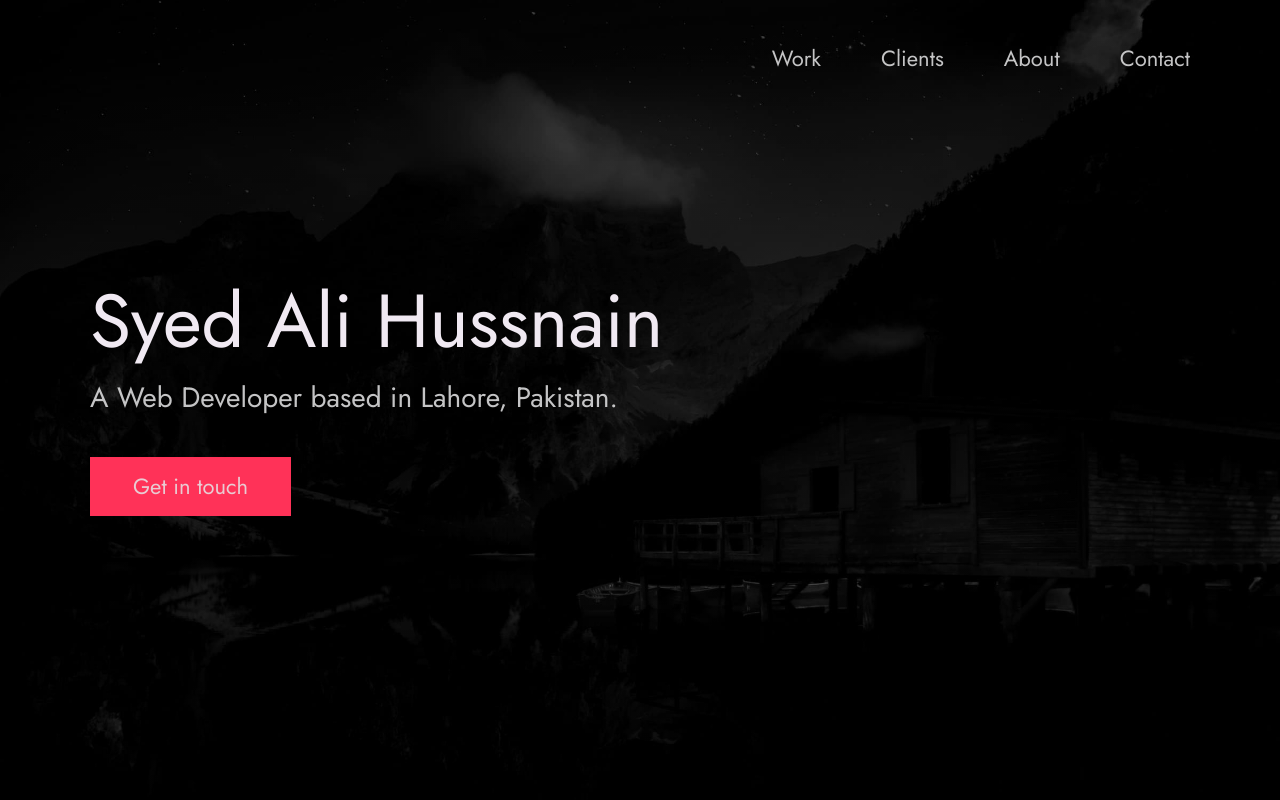
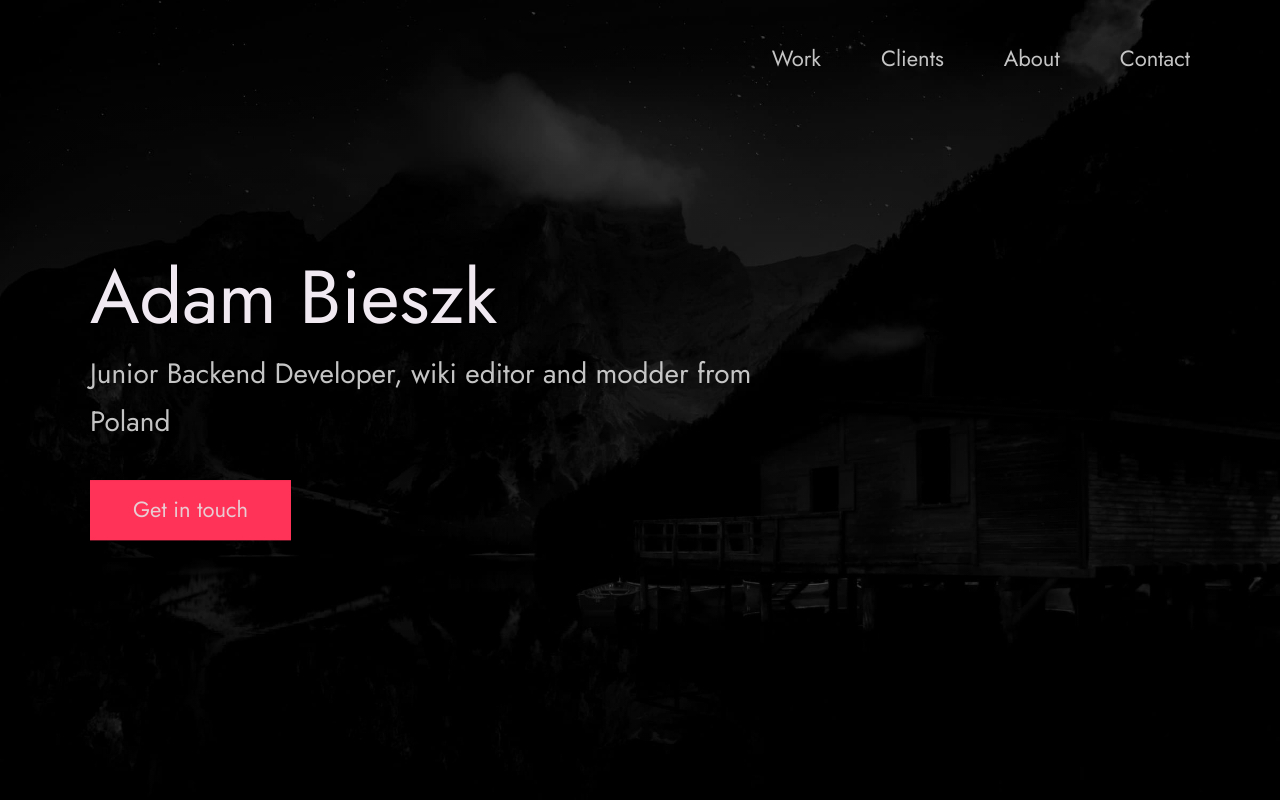
Before and after one commit to Adamo2499/adamo2499.github.io, a plain HTML site: page index.html in a window 1280 px wide. Shown: the top 800 px of the page. Drawn offline with Linux system fonts and the light colour scheme.

Commit message:
feat(header): replace favicon and add keywords

```diff
--- a/index.html
+++ b/index.html
@@ -24,12 +24,12 @@
 
   <!-- Put your site title here -->
   <title>
-    Syed Ali Hussnain | A Web Developer based in Lahore, Pakistan.
+    Adam Bieszk | Junior Backend Developer from Poland
   </title>
 
   <meta name="description" content="Add small description of yourslef.">
   <!-- Add some coding keywords below, Ex: (React, CSS etc) -->
-  <meta name="keywords" content="Put your name, skills and some coding keywords" />
+  <meta name="keywords" content="Adam Bieszk, PHP, Lua, Symfony, PHPStorm, TBOI" />
   <link rel="stylesheet" href="index.css" />
 </head>
 
@@ -56,10 +56,10 @@
       <div class="header__text">
         <h1 class="heading-primary">
           <!-- Replace the following name with your name -->
-          <span>Syed Ali Hussnain</span>
+          <span>Adam Bieszk</span>
         </h1>
         <!-- Put a small paragraph about yourself -->
-        <p>A Web Developer based in Lahore, Pakistan.</p>
+        <p>Junior Backend Developer, wiki editor and modder from Poland</p>
         <a href="#contact" class="btn btn--pink">Get in touch</a>
       </div>
     </div>
```
Also changed, not shown: images/favicon.png.
